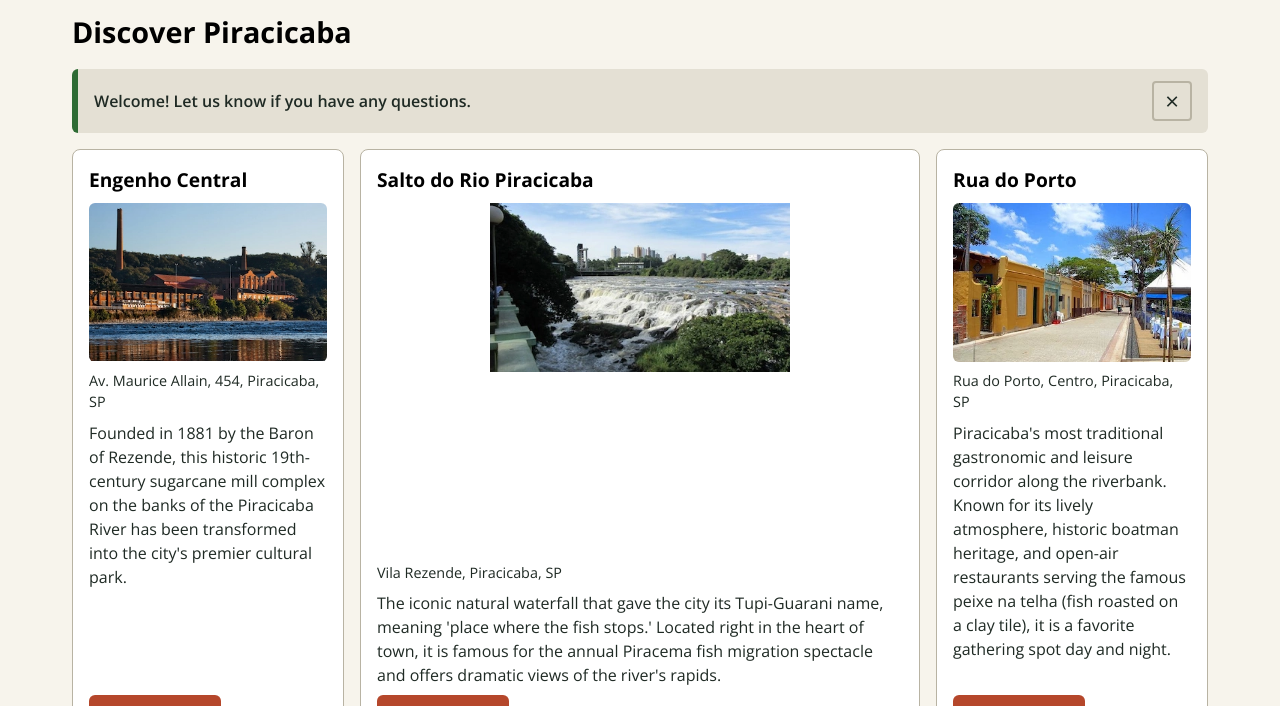
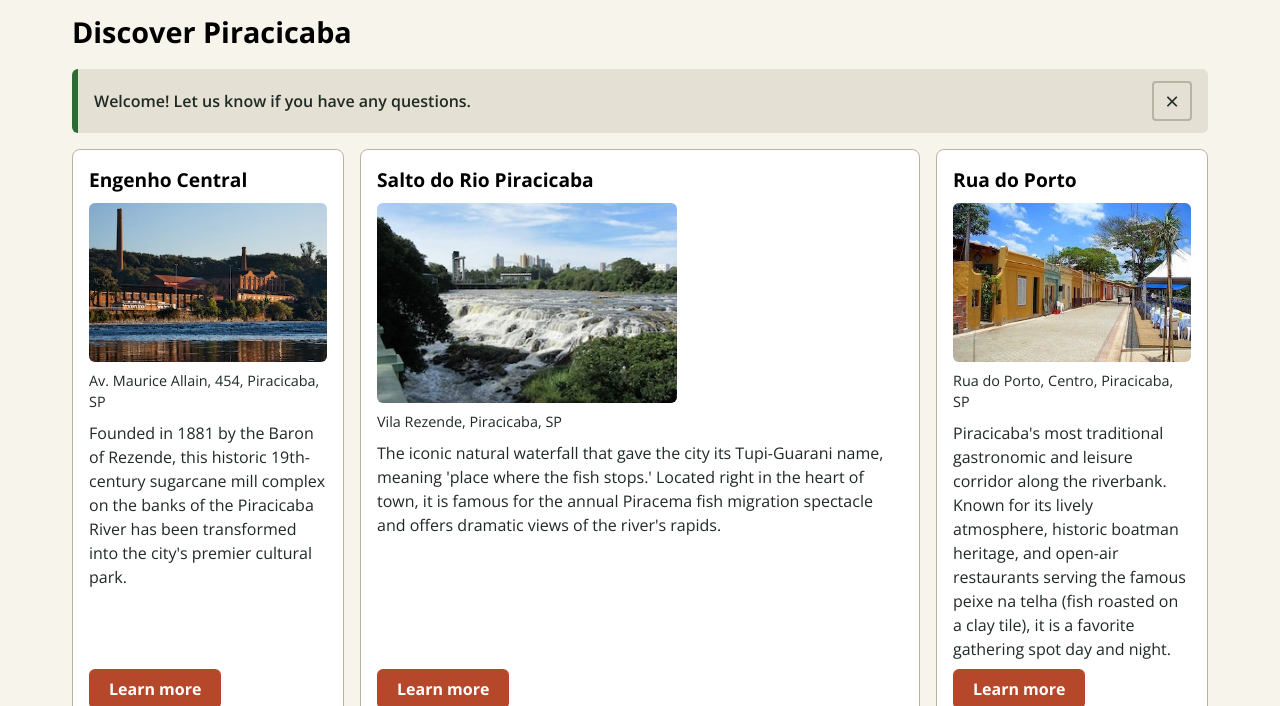
Before and after one commit to MarcioBelucci/wdd231, a plain HTML site: page chamber/discover.html in a window 1280 px wide. Shown: the part 94-800 px from the top of the page. Drawn offline with nearby package versions, Linux system fonts and the light colour scheme.

Commit message:
Fix script reference and improve CSS comments for clarity

```diff
--- a/chamber/discover.html
+++ b/chamber/discover.html
@@ -24,7 +24,7 @@
     <link rel="stylesheet" href="styles/larger.css">
 
     <script src="scripts/navigation.js" defer></script>
-    <script src="scripts/theme.js" defer></script>
+    <script src="scripts/themes.js" defer></script>
     <script src="scripts/date.js" defer></script>
     <script src="scripts/visit.js" defer></script>
     <script type="module" src="scripts/discover.js"></script>
--- a/chamber/styles/larger.css
+++ b/chamber/styles/larger.css
@@ -80,6 +80,9 @@
       "place7 place8";
   }
 
+}
+
+@media (min-width: 641px) and (hover: hover) {
   .place-card img {
     transition: transform 0.4s ease, filter 0.4s ease;
   }
@@ -90,7 +93,7 @@
   }
 }
 
-@media (min-width: 1024px) {
+@media (min-width: 1025px) {
   #discover-cards {
     grid-template-columns: repeat(4, 1fr);
     grid-template-areas:
@@ -99,7 +102,4 @@
       "place6 place7 place7 place8";
   }
 
-  .place2, .place4, .place5, .place7 figure{
-    display: flex;
-  }
 }
--- a/chamber/styles/small.css
+++ b/chamber/styles/small.css
@@ -602,7 +602,7 @@ dialog h2 {
   overflow-wrap: anywhere;
 }
 
-/* ---------- Mensagem de visita ---------- */
+/* ---------- Visit message ---------- */
 .visit-message {
   display: flex;
   justify-content: space-between;
@@ -635,7 +635,7 @@ dialog h2 {
   cursor: pointer;
 }
 
-/* ---------- Grid de cards: telas pequenas ---------- */
+/* ---------- Grid cards ---------- */
 #discover-cards {
   display: grid;
   gap: 1rem;
@@ -699,19 +699,19 @@ dialog h2 {
 }
 
 .place-card figure {
+  width: 100%;
+  max-width: 300px;
   margin: 0;
   overflow: hidden;
   border-radius: 6px;
-  aspect-ratio: 3 / 2;
-  object-fit: cover;
 }
 
 .place-card img {
   display: block;
   width: 100%;
-  max-width: 300px;
   height: auto;
-  margin: 0 auto;
+  aspect-ratio: 3 / 2;
+  object-fit: cover;
 }
 
 .place-card address {
```
